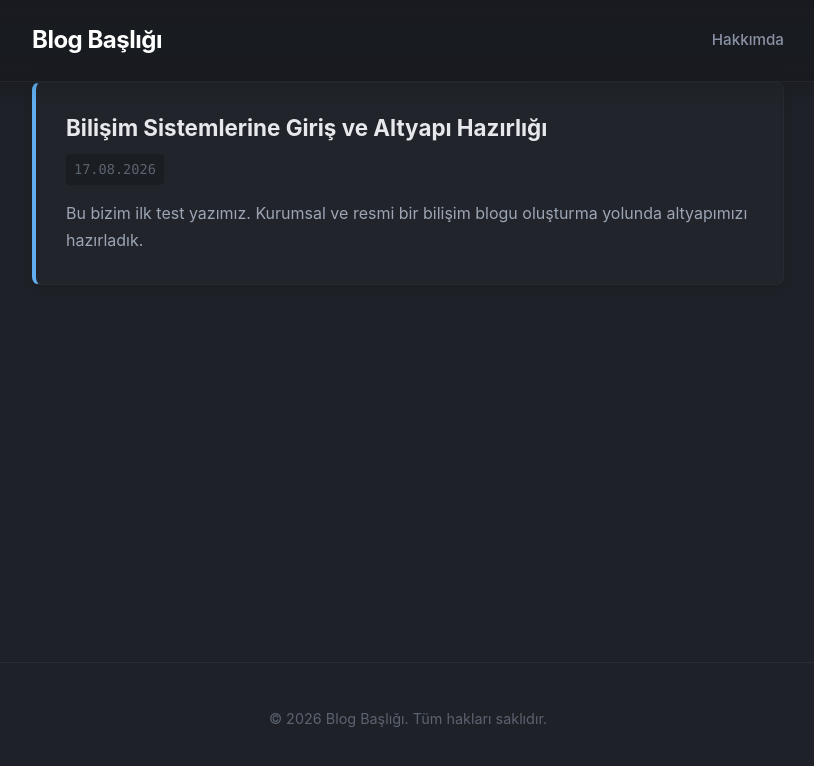
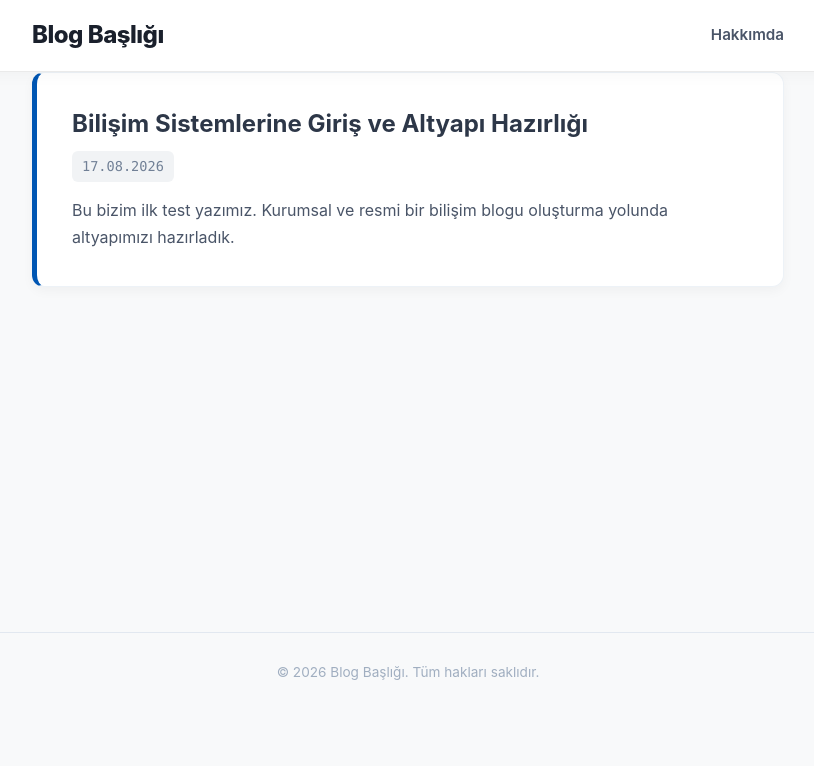
Before and after one commit to sabriaydin/blog, a Jekyll site: the page built from index.html, in a window 1280 px wide. Shown: the top 766 px of the page, without its empty margins (232-1046 px from the left). Built offline with Jekyll 4.4.1, drawn with Linux system fonts in a browser that asks for light colours; the list of posts is cut into pages by our own code.

Commit message:
Update default.html

```diff
--- a/_layouts/default.html
+++ b/_layouts/default.html
@@ -12,174 +12,179 @@
   <!-- KESİN ÇÖZÜM: Tasarımı doğrudan sayfaya gömüyoruz -->
   <style>
     body {
-      background-color: #1e2127;
-      color: #abb2bf;
+      background-color: #f8f9fa; /* Göz yormayan çok hafif gri/beyaz arka plan */
+      color: #333333; /* Net ve okunabilir koyu gri metin */
       font-family: -apple-system, BlinkMacSystemFont, "Segoe UI", Roboto, Helvetica, Arial, sans-serif;
       line-height: 1.7;
       margin: 0;
       padding: 0;
-      -webkit-font-smoothing: antialiased; /* Yazı tiplerini pürüzsüzleştirir (Premium hissiyat) */
+      -webkit-font-smoothing: antialiased;
       box-sizing: border-box;
     }
     *, *::before, *::after {
-      box-sizing: inherit; /* Tam simetri ve taşmaları önlemek için */
+      box-sizing: inherit;
     }
     .container {
       max-width: 800px;
       margin: 0 auto;
-      padding: 0 24px; /* Simetrik iç boşluk artırıldı */
+      padding: 0 24px;
     }
     .site-header {
-      background-color: rgba(24, 26, 31, 0.85); /* Modern yarı saydamlık */
-      backdrop-filter: blur(12px); /* Glassmorphism (Bulanıklık) efekti */
+      background-color: rgba(255, 255, 255, 0.95);
+      backdrop-filter: blur(12px);
       -webkit-backdrop-filter: blur(12px);
-      padding: 20px 0;
-      border-bottom: 1px solid rgba(255, 255, 255, 0.05); /* Daha yumuşak alt çizgi */
-      box-shadow: 0 4px 20px rgba(0, 0, 0, 0.15); /* Derin ve yumuşak gölge */
+      padding: 15px 0;
+      border-bottom: 1px solid #eaeaea;
+      box-shadow: 0 4px 15px rgba(0, 0, 0, 0.03); /* Çok hafif modern gölge */
       position: sticky;
       top: 0;
       z-index: 100;
     }
     .site-header .container {
       display: flex;
-      justify-content: space-between;
+      justify-content: space-between; /* Başlığı sola, menüyü sağa yaslar */
       align-items: center;
     }
     .site-title {
       margin: 0;
       font-size: 1.5rem;
-      letter-spacing: -0.5px; /* Modern başlık sıkıştırması */
+      letter-spacing: -0.5px;
     }
     .site-title a {
-      color: #ffffff; /* Ana başlık daha parlak ve net */
+      color: #1a202c; /* Resmi ve güçlü başlık rengi */
       text-decoration: none;
-      font-weight: 700;
+      font-weight: 800;
       transition: color 0.3s ease;
     }
     .site-title a:hover {
-      color: #61afef;
+      color: #0056b3; /* Bilişim mavisi */
     }
     .site-nav {
       display: flex;
-      gap: 20px; /* Linkler arası kusursuz simetrik boşluk */
+      gap: 25px;
     }
     .site-nav a {
-      color: #8b92a5;
+      color: #4a5568;
       text-decoration: none;
-      font-weight: 500;
+      font-weight: 600;
       font-size: 0.95rem;
       transition: color 0.3s ease;
     }
     .site-nav a:hover {
-      color: #61afef;
+      color: #0056b3;
     }
     main {
-      padding: 50px 0; /* İçerik nefes alma boşluğu artırıldı */
+      padding: 80px 0 50px 0; /* İçeriğin header'a yapışmasını engelleyen üst boşluk eklendi */
       min-height: 60vh;
     }
     a {
-      color: #61afef;
+      color: #0056b3;
       text-decoration: none;
       transition: color 0.2s ease;
     }
     a:hover {
       text-decoration: underline;
-      color: #7abfff;
+      color: #003d82;
     }
+
+    /* Yaratıcı ve Modern Beyaz Kart Tasarımı */
     .post-summary {
-      background-color: #21252b;
-      padding: 30px; /* İçerik boşlukları simetrikleştirildi */
-      margin-bottom: 30px;
-      border-radius: 8px; /* Daha modern ve yumuşak köşeler */
-      border: 1px solid rgba(255, 255, 255, 0.03); /* Çok ince modern sınır */
-      border-left: 4px solid #61afef;
-      box-shadow: 0 2px 10px rgba(0, 0, 0, 0.1);
-      transition: transform 0.3s cubic-bezier(0.2, 0.8, 0.2, 1), box-shadow 0.3s ease, border-color 0.3s ease;
+      background-color: #ffffff; /* İçerik arka planı tamamen beyaz */
+      padding: 35px;
+      margin-bottom: 35px;
+      border-radius: 12px; /* Daha modern yuvarlak hatlar */
+      border: 1px solid #edf2f7;
+      border-left: 5px solid #0056b3; /* Profesyonel sol vurgu çizgisi */
+      box-shadow: 0 4px 12px rgba(0, 0, 0, 0.04);
+      transition: transform 0.3s cubic-bezier(0.2, 0.8, 0.2, 1), box-shadow 0.3s ease;
     }
     .post-summary h2 {
       margin-top: 0;
       margin-bottom: 12px;
-      font-size: 1.4rem;
+      font-size: 1.5rem;
       line-height: 1.3;
     }
     .post-summary h2 a {
-      color: #e6e8ec; /* Makale başlıkları okunabilirliği artırıldı */
+      color: #2d3748;
       text-decoration: none;
     }
     .post-summary h2 a:hover {
-      color: #61afef;
+      color: #0056b3;
     }
     .post-summary p {
       margin: 0;
-      color: #9da5b4;
+      color: #4a5568;
     }
     .post-summary:hover {
-      transform: translateY(-4px); /* Pürüzsüz yukarı kayma efekti */
-      box-shadow: 0 12px 24px rgba(0, 0, 0, 0.25); /* 3D Derinlik */
-      border-left-color: #98c379;
+      transform: translateY(-5px);
+      box-shadow: 0 15px 30px rgba(0, 0, 0, 0.08);
     }
     .post-meta {
       font-size: 0.85em;
-      color: #5c6370;
+      color: #718096;
       display: inline-block;
       margin-bottom: 15px;
       font-family: "Fira Code", Consolas, monospace;
-      background: rgba(0, 0, 0, 0.2); /* Tarihe modern arka plan */
-      padding: 4px 8px;
-      border-radius: 4px;
+      background: #f1f3f5; /* Açık temaya uygun meta arka planı */
+      padding: 4px 10px;
+      border-radius: 6px;
+      font-weight: 500;
     }
     .pagination {
-      margin-top: 50px;
+      margin-top: 40px;
       padding-top: 20px;
       display: flex;
       justify-content: space-between;
       align-items: center;
-      border-top: 1px solid rgba(255, 255, 255, 0.05); /* Sayfalama ayracı */
+      border-top: 1px solid #e2e8f0;
     }
     .btn-page {
-      background-color: #282c34;
-      color: #abb2bf;
+      background-color: #ffffff;
+      color: #4a5568;
       padding: 10px 24px;
       border-radius: 6px;
-      border: 1px solid rgba(255, 255, 255, 0.05);
-      font-weight: 500;
+      border: 1px solid #cbd5e0;
+      font-weight: 600;
       transition: all 0.3s ease;
     }
     .btn-page:hover {
-      background-color: #61afef;
-      color: #1e2127;
-      border-color: #61afef;
+      background-color: #0056b3;
+      color: #ffffff;
+      border-color: #0056b3;
       text-decoration: none;
-      box-shadow: 0 4px 12px rgba(97, 175, 239, 0.3);
+      box-shadow: 0 4px 12px rgba(0, 86, 179, 0.2);
     }
     .btn-page.disabled {
-      opacity: 0.4;
+      opacity: 0.5;
       cursor: not-allowed;
       background: transparent;
-      border-color: transparent;
     }
     .btn-page.disabled:hover {
-      color: #abb2bf;
+      color: #4a5568;
       box-shadow: none;
     }
     .page-number {
       font-size: 0.9rem;
-      font-weight: 500;
-      color: #5c6370;
+      font-weight: 600;
+      color: #718096;
     }
+
+    /* Footer daraltıldı ve sadeleştirildi */
     .site-footer {
       text-align: center;
-      padding: 30px 0;
-      background-color: transparent; /* Alt kısım gövdeyle bütünleştirildi */
-      border-top: 1px solid rgba(255, 255, 255, 0.05);
-      font-size: 0.9em;
-      color: #5c6370;
-      margin-top: 40px;
+      padding: 15px 0; /* Çok büyük olan alan daraltıldı */
+      background-color: transparent;
+      border-top: 1px solid #e2e8f0;
+      font-size: 0.85em;
+      color: #a0aec0;
+      margin-top: 20px;
     }
+
+    /* Açık temada kod blokları teknolojik görünüm için koyu bırakıldı */
     pre, code {
-      background-color: #282c34;
-      color: #98c379;
-      border-radius: 6px; /* Daha modern yuvarlama */
+      background-color: #1e1e1e;
+      color: #d4d4d4;
+      border-radius: 6px;
       font-family: "Fira Code", Consolas, Monaco, monospace;
       padding: 2px 6px;
       font-size: 0.9rem;
@@ -187,9 +192,9 @@
     pre {
       padding: 20px;
       overflow-x: auto;
-      border: 1px solid rgba(255, 255, 255, 0.05);
-      border-left: 4px solid #e06c75;
-      box-shadow: inset 0 4px 10px rgba(0, 0, 0, 0.15); /* İç derinlik eklendi */
+      border: none;
+      border-left: 4px solid #007acc; /* Visual Studio Code mavi tonu */
+      box-shadow: inset 0 4px 10px rgba(0, 0, 0, 0.2);
       line-height: 1.5;
     }
   </style>
```
